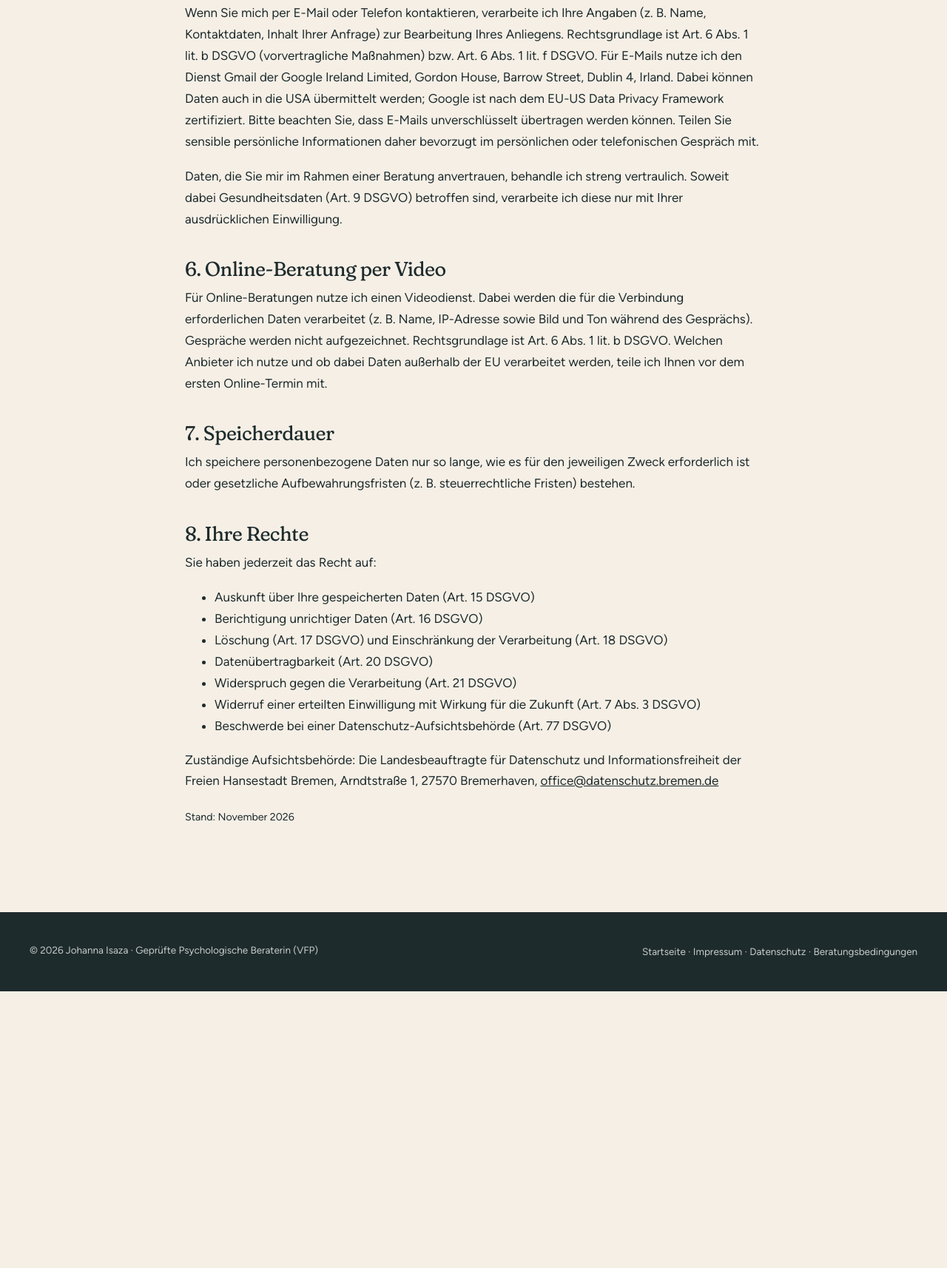
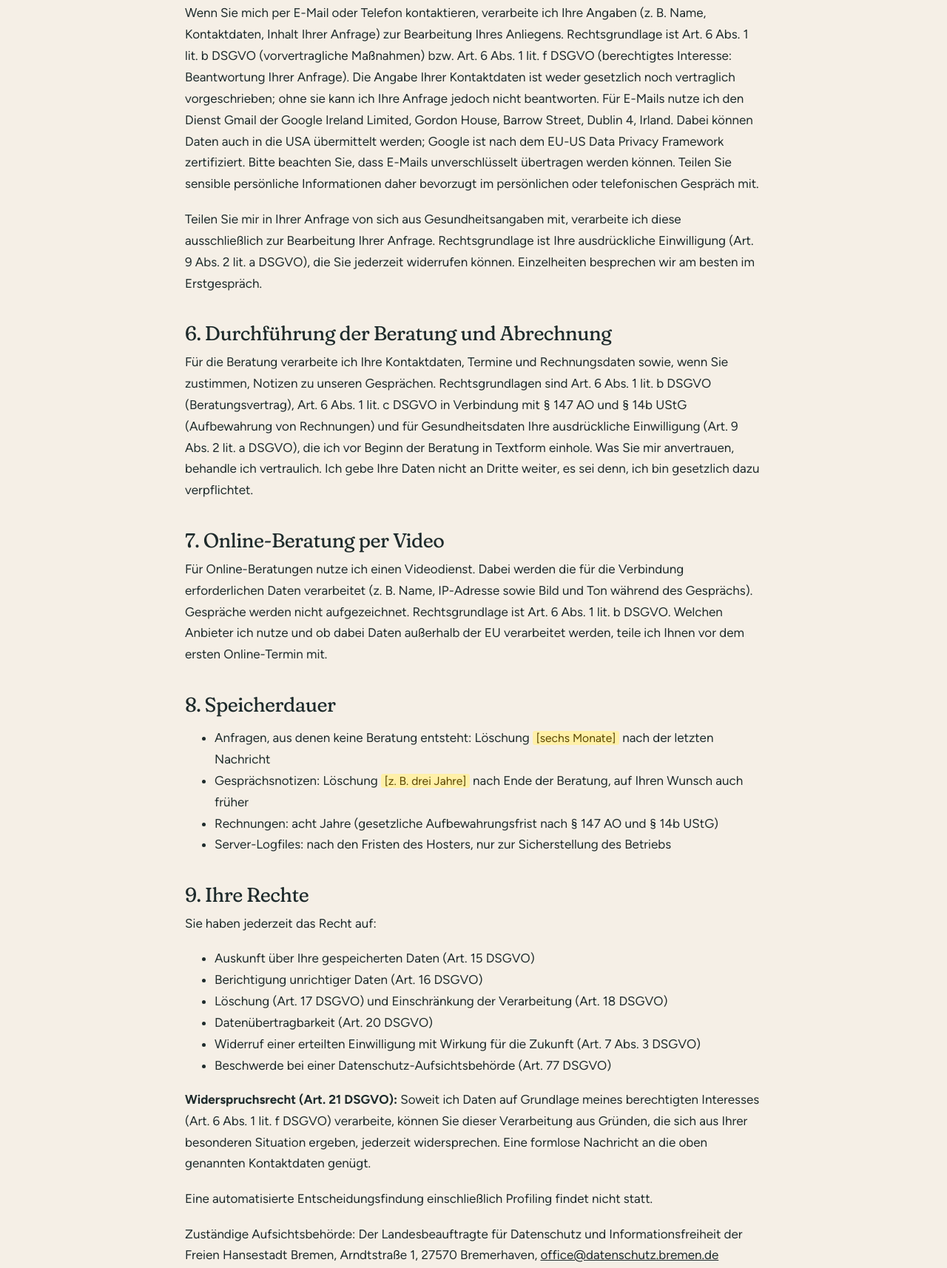
Before and after one commit to noahwandel/mama, a plain HTML site: page datenschutz.html in a window 1280 px wide. Shown: the part 1302-3016 px from the top of the page at 74% size. Before the commit the page ends 2642 px from the top, so only its background shows below. Drawn offline with Linux system fonts and the light colour scheme.

Commit message:
Legal review fixes across all pages; e-mail templates
Terms: contract via e-mail confirmation with terms + Widerrufsbelehrung sent
beforehand; cancellation fee minus saved expenses, Widerrufsrecht unaffected;
explicit early-start request; clearer liability clause; recording wording.
Privacy: legitimate interest named, Art. 13(2)(e)/(f) statements, health data
in enquiries, new section on counselling and invoicing, concrete storage periods,
separate right-to-object paragraph, "Der Landesbeauftragte" (new head in Bremen).
Impressum: Wirtschafts-ID in VAT placeholder, heading "Qualifikation".
Homepage: confidentiality FAQ without absolute promise, LPN marked as USA,
no physiological health claims, Erstgespräch duration placeholder.
vorlagen/terminvorschlag.md: offer and confirmation e-mails (not deployed).

Co-Authored-By: Claude Opus 5.5 <noreply@anthropic.com>
Claude-Session: https://claude.ai/code/session_01PrnJr9BUSEYr6GmFvPB9bu

```diff
--- a/datenschutz.html
+++ b/datenschutz.html
@@ -67,7 +67,9 @@
       <p>
         Wenn Sie mich per E-Mail oder Telefon kontaktieren, verarbeite ich Ihre Angaben (z. B. Name,
         Kontaktdaten, Inhalt Ihrer Anfrage) zur Bearbeitung Ihres Anliegens. Rechtsgrundlage ist
-        Art. 6 Abs. 1 lit. b DSGVO (vorvertragliche Maßnahmen) bzw. Art. 6 Abs. 1 lit. f DSGVO.
+        Art. 6 Abs. 1 lit. b DSGVO (vorvertragliche Maßnahmen) bzw. Art. 6 Abs. 1 lit. f DSGVO (berechtigtes Interesse:
+        Beantwortung Ihrer Anfrage). Die Angabe Ihrer Kontaktdaten ist weder gesetzlich noch vertraglich
+        vorgeschrieben; ohne sie kann ich Ihre Anfrage jedoch nicht beantworten.
         Für E-Mails nutze ich den Dienst Gmail der Google Ireland Limited, Gordon House, Barrow Street,
         Dublin 4, Irland. Dabei können Daten auch in die USA übermittelt werden; Google ist nach dem
         EU-US Data Privacy Framework zertifiziert.
@@ -75,12 +77,22 @@
         sensible persönliche Informationen daher bevorzugt im persönlichen oder telefonischen Gespräch mit.
       </p>
       <p>
-        Daten, die Sie mir im Rahmen einer Beratung anvertrauen, behandle ich streng vertraulich.
-        Soweit dabei Gesundheitsdaten (Art. 9 DSGVO) betroffen sind, verarbeite ich diese nur
-        mit Ihrer ausdrücklichen Einwilligung.
+        Teilen Sie mir in Ihrer Anfrage von sich aus Gesundheitsangaben mit, verarbeite ich diese ausschließlich
+        zur Bearbeitung Ihrer Anfrage. Rechtsgrundlage ist Ihre ausdrückliche Einwilligung (Art. 9 Abs. 2 lit. a
+        DSGVO), die Sie jederzeit widerrufen können. Einzelheiten besprechen wir am besten im Erstgespräch.
       </p>
 
-      <h2>6. Online-Beratung per Video</h2>
+      <h2>6. Durchführung der Beratung und Abrechnung</h2>
+      <p>
+        Für die Beratung verarbeite ich Ihre Kontaktdaten, Termine und Rechnungsdaten sowie, wenn Sie zustimmen,
+        Notizen zu unseren Gesprächen. Rechtsgrundlagen sind Art. 6 Abs. 1 lit. b DSGVO (Beratungsvertrag),
+        Art. 6 Abs. 1 lit. c DSGVO in Verbindung mit § 147 AO und § 14b UStG (Aufbewahrung von Rechnungen) und
+        für Gesundheitsdaten Ihre ausdrückliche Einwilligung (Art. 9 Abs. 2 lit. a DSGVO), die ich vor Beginn der
+        Beratung in Textform einhole. Was Sie mir anvertrauen, behandle ich vertraulich. Ich gebe Ihre Daten nicht
+        an Dritte weiter, es sei denn, ich bin gesetzlich dazu verpflichtet.
+      </p>
+
+      <h2>7. Online-Beratung per Video</h2>
       <p>
         Für Online-Beratungen nutze ich einen Videodienst. Dabei werden die für die Verbindung erforderlichen
         Daten verarbeitet (z. B. Name, IP-Adresse sowie Bild und Ton während des Gesprächs). Gespräche werden
@@ -88,24 +100,32 @@
         dabei Daten außerhalb der EU verarbeitet werden, teile ich Ihnen vor dem ersten Online-Termin mit.
       </p>
 
-      <h2>7. Speicherdauer</h2>
-      <p>
-        Ich speichere personenbezogene Daten nur so lange, wie es für den jeweiligen Zweck
-        erforderlich ist oder gesetzliche Aufbewahrungsfristen (z. B. steuerrechtliche Fristen) bestehen.
-      </p>
+      <h2>8. Speicherdauer</h2>
+      <ul>
+        <li>Anfragen, aus denen keine Beratung entsteht: Löschung <em class="ph">[sechs Monate]</em> nach der letzten Nachricht</li>
+        <li>Gesprächsnotizen: Löschung <em class="ph">[z. B. drei Jahre]</em> nach Ende der Beratung, auf Ihren Wunsch auch früher</li>
+        <li>Rechnungen: acht Jahre (gesetzliche Aufbewahrungsfrist nach § 147 AO und § 14b UStG)</li>
+        <li>Server-Logfiles: nach den Fristen des Hosters, nur zur Sicherstellung des Betriebs</li>
+      </ul>
 
-      <h2>8. Ihre Rechte</h2>
+      <h2>9. Ihre Rechte</h2>
       <p>Sie haben jederzeit das Recht auf:</p>
       <ul>
         <li>Auskunft über Ihre gespeicherten Daten (Art. 15 DSGVO)</li>
         <li>Berichtigung unrichtiger Daten (Art. 16 DSGVO)</li>
         <li>Löschung (Art. 17 DSGVO) und Einschränkung der Verarbeitung (Art. 18 DSGVO)</li>
         <li>Datenübertragbarkeit (Art. 20 DSGVO)</li>
-        <li>Widerspruch gegen die Verarbeitung (Art. 21 DSGVO)</li>
         <li>Widerruf einer erteilten Einwilligung mit Wirkung für die Zukunft (Art. 7 Abs. 3 DSGVO)</li>
         <li>Beschwerde bei einer Datenschutz-Aufsichtsbehörde (Art. 77 DSGVO)</li>
       </ul>
-      <p>Zuständige Aufsichtsbehörde: Die Landesbeauftragte für Datenschutz und Informationsfreiheit der Freien Hansestadt Bremen, Arndtstraße 1, 27570 Bremerhaven, <a href="mailto:office@datenschutz.bremen.de">office@datenschutz.bremen.de</a></p>
+      <p>
+        <b>Widerspruchsrecht (Art. 21 DSGVO):</b> Soweit ich Daten auf Grundlage meines berechtigten Interesses
+        (Art. 6 Abs. 1 lit. f DSGVO) verarbeite, können Sie dieser Verarbeitung aus Gründen, die sich aus Ihrer
+        besonderen Situation ergeben, jederzeit widersprechen. Eine formlose Nachricht an die oben genannten
+        Kontaktdaten genügt.
+      </p>
+      <p>Eine automatisierte Entscheidungsfindung einschließlich Profiling findet nicht statt.</p>
+      <p>Zuständige Aufsichtsbehörde: Der Landesbeauftragte für Datenschutz und Informationsfreiheit der Freien Hansestadt Bremen, Arndtstraße 1, 27570 Bremerhaven, <a href="mailto:office@datenschutz.bremen.de">office@datenschutz.bremen.de</a></p>
 
       <p><small>Stand: November 2026</small></p>
     </div>
```
Also changed, not shown: beratungsbedingungen.html (+19 -14 lines), impressum.html (+2 -2 lines), index.html (+7 -7 lines), 3 other files.
